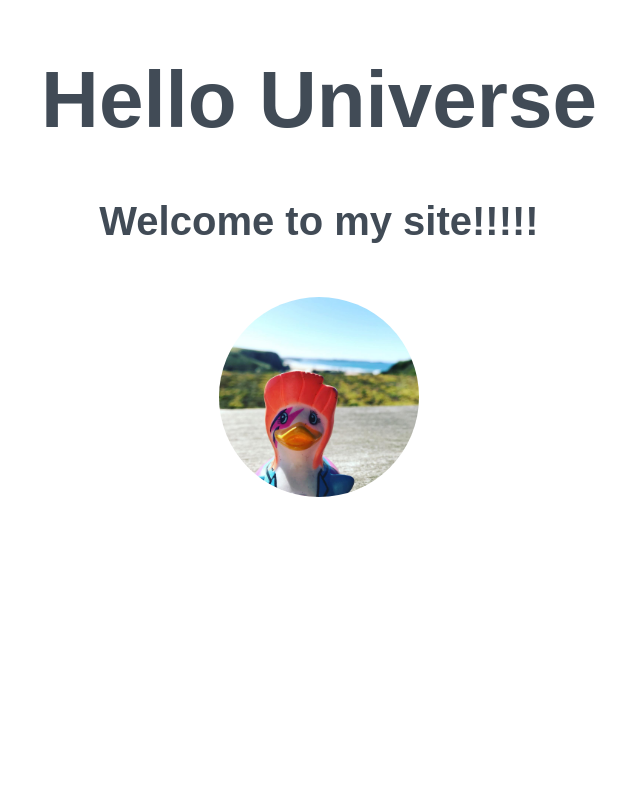
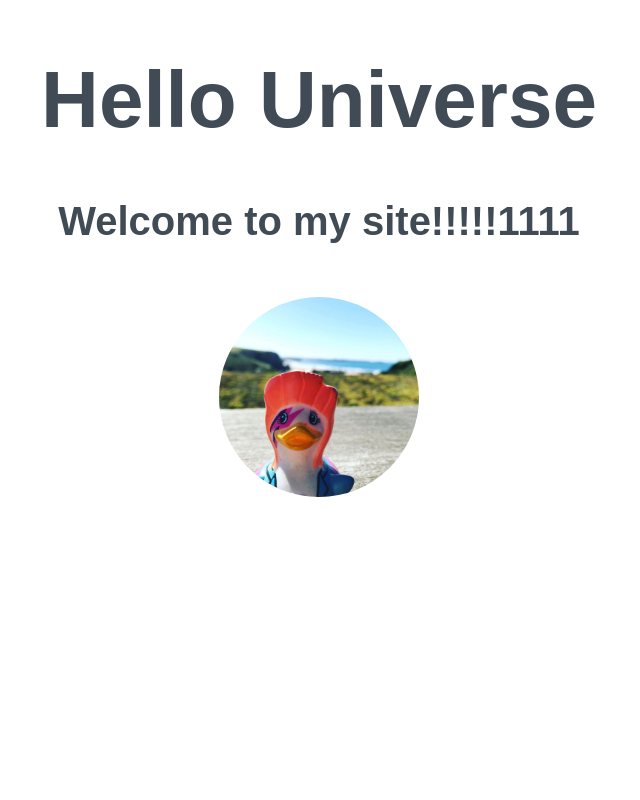
Before and after one commit to akw2019/beginners-week-one, a plain HTML site: page index.html in a window 1280 px wide. Shown: the top 800 px of the page, without its empty margins (321-961 px from the left). Drawn offline with Linux system fonts and the light colour scheme.

Commit message:
Update index.html

```diff
--- a/index.html
+++ b/index.html
@@ -7,7 +7,7 @@
 <body>
 <div>
   <h1> Hello Universe </h1>
-  <h2> Welcome to my site!!!!! </h2>
+  <h2> Welcome to my site!!!!!1111 </h2>
   <img src= "./duck.jpg" alt= "duck" width=200px>
 </div>
 <div>
```
